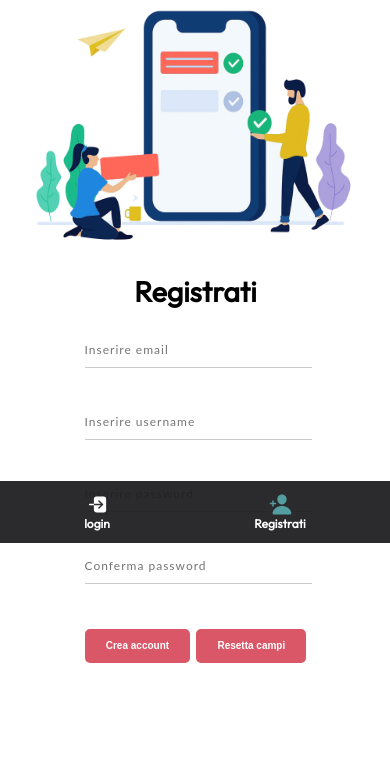
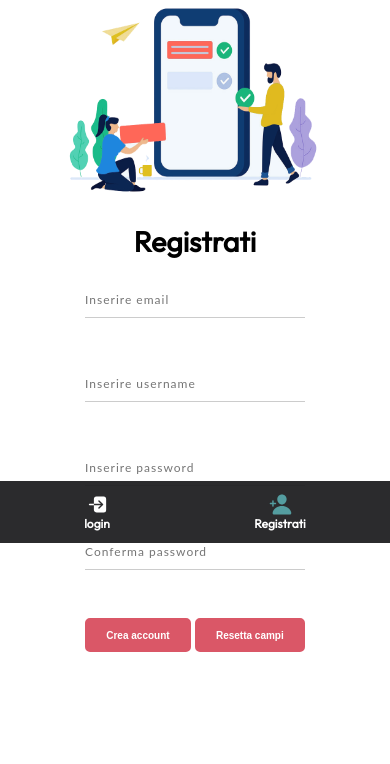
Before and after one commit to Dani26621/PaginaResponsive, a PHP site: page / in a window 390 px wide; the page is wider, and only the part inside the window is pictured. Shown: the part 301-1065 px from the top of that part. After the commit the page ends 953 px from the top of that part, so only its background shows below. Run offline with PHP 8.4, Linux system fonts and the light colour scheme; grey boxes are pictures that could not be loaded.

Commit message:
aggiornamenti

```diff
--- a/Index.css
+++ b/Index.css
@@ -67,21 +67,21 @@
 
     input[type="text"]{font: 18px/27px "Lato", Arial, sans-serif;
         color: #333;
-        width: 145%;
+        width: 100%;
         box-sizing: border-box;
         letter-spacing: 1px;
     }
 
     input[type="password"]{font: 18px/27px "Lato", Arial, sans-serif;
         color: #333;
-        width: 145%;
+        width: 100%;
         box-sizing: border-box;
         letter-spacing: 1px;
     }
 
     input[type="email"]{font: 18px/27px "Lato", Arial, sans-serif;
         color: #333;
-        width: 145%;
+        width: 100%;
         box-sizing: border-box;
         letter-spacing: 1px;
     }
@@ -90,7 +90,7 @@
 
     :focus{outline: none;}
 
-    .col-3{float: left;
+    .col-3{float: none;
         position: relative;
     }
 
@@ -103,7 +103,7 @@
         transition: 0.4s;
     }
 
-    .effect-1:focus ~ .focus-border{width: 145%;
+    .effect-1:focus ~ .focus-border{width: 100%;
         transition: 0.4s;
     }
 
@@ -209,27 +209,27 @@
 
     input[type="text"]{font: 15px/24px "Lato", Arial, sans-serif;
         color: #333;
-        width: 146%;
+        width: 100%;
         box-sizing: border-box;
         letter-spacing: 1px;
     }
 
     input[type="password"]{font: 15px/24px "Lato", Arial, sans-serif;
         color: #333;
-        width: 146%;
+        width: 100%;
         box-sizing: border-box;
         letter-spacing: 1px;
     }
     input[type="email"]{font: 15px/24px "Lato", Arial, sans-serif;
         color: #333;
-        width: 146%;
+        width: 100%;
         box-sizing: border-box;
         letter-spacing: 1px;
     }
 
     :focus{outline: none;}
 
-    .col-3{float: left;
+    .col-3{float: none;
         position: relative;
     }
 
@@ -242,7 +242,7 @@
         transition: 0.4s;
     }
 
-    .effect-1:focus ~ .focus-border{width: 146%;
+    .effect-1:focus ~ .focus-border{width: 100%;
         transition: 0.4s;
     }
 
@@ -348,28 +348,28 @@
 
     input[type="text"]{font: 12px/21px "Lato", Arial, sans-serif;
          color: #333;
-         width: 146%;
+         width: 100%;
          box-sizing: border-box;
          letter-spacing: 1px;
     }
 
     input[type="password"]{font: 12px/21px "Lato", Arial, sans-serif;
          color: #333;
-         width: 146%;
+         width: 100%;
          box-sizing: border-box;
          letter-spacing: 1px;
     }
 
     input[type="email"]{font: 12px/21px "Lato", Arial, sans-serif;
          color: #333;
-         width: 146%;
+         width: 100%;
          box-sizing: border-box;
          letter-spacing: 1px;
     }
 
     :focus{outline: none;}
 
-    .col-3{float: left;
+    .col-3{float: none;
          position: relative;
     }
 
@@ -382,7 +382,7 @@
          transition: 0.4s;
     }
 
-     .effect-1:focus ~ .focus-border{width: 146%;
+     .effect-1:focus ~ .focus-border{width: 100%;
          transition: 0.4s;
     }
 
@@ -428,7 +428,7 @@
 
 @media screen and (max-width: 820px) {
     body {
-        background-color: white;
+        background-color:white;
         margin:0;
         font-family: 'Outfit', sans-serif !important;
         margin: 0px;
@@ -449,13 +449,11 @@
       display: flex;
       width: -webkit-fill-available;
       justify-content:space-around;
-      padding:12px;
+      padding: 12px;
       background-color: rgba(29, 29, 31, 0.938);
       box-shadow:none;
       margin-bottom:0px;
     }
-
-    .sfondo{background-color:#edeef0}
 
     .intestazione1{display: none;}
 
@@ -480,44 +478,50 @@
       font-size: 17px;
     }
 
+
     .Contenitore{display: flex;
         flex-direction:column-reverse;
         justify-content:center;
-        align-content: center;
-        padding:20px;
+        align-items: center;
+        padding:8px;
         padding-top:0px;
         width:90%;
     }
 
     .ContenitoreForm{width:100%;
         margin: 0px 0%;
+        display: flex;
+        justify-content:center;
+        align-content: center;
+        align-items: center;
         margin-bottom: 30px;
     }
 
     input[type="text"]{font: 12px/21px "Lato", Arial, sans-serif;
         color: #333;
-        width: 146%;
+        width: 100%;
+        align-self: center;
         box-sizing: border-box;
         letter-spacing: 1px;
     }
 
     input[type="password"]{font: 12px/21px "Lato", Arial, sans-serif;
         color: #333;
-        width: 146%;
+        width: 100%;
         box-sizing: border-box;
         letter-spacing: 1px;
     }
 
     input[type="email"]{font: 12px/21px "Lato", Arial, sans-serif;
         color: #333;
-        width: 146%;
+        width: 100%;
         box-sizing: border-box;
         letter-spacing: 1px;
     }
 
     :focus{outline: none;}
 
-    .col-3{float: left;
+    .col-3{float:none;
         position: relative;
     }
 
@@ -530,7 +534,7 @@
         transition: 0.4s;
     }
 
-    .effect-1:focus ~ .focus-border{width: 146%;
+    .effect-1:focus ~ .focus-border{width: 100%;
         transition: 0.4s;
     }
 
@@ -556,8 +560,9 @@
         transition: .3s;
     }
 
-    .immagine{width:400px;
-       height: 250px;
+    .immagine{
+        width: 314px;
+       height: 200px;
     }
 
     form{font-size:19px;}
--- a/Ordini.css
+++ b/Ordini.css
@@ -125,7 +125,7 @@
     color:#549da0;
   }
 
-  #fsetting,#user,#home{font-size: 27px;}
+  #setting,#user,#home{font-size: 27px;}
 
 }
 
```
Also changed, not shown: Connect.php (added, +8 -0 lines), index.php (+38 -10 lines). Lines whose indentation alone changed are shown as unchanged.
